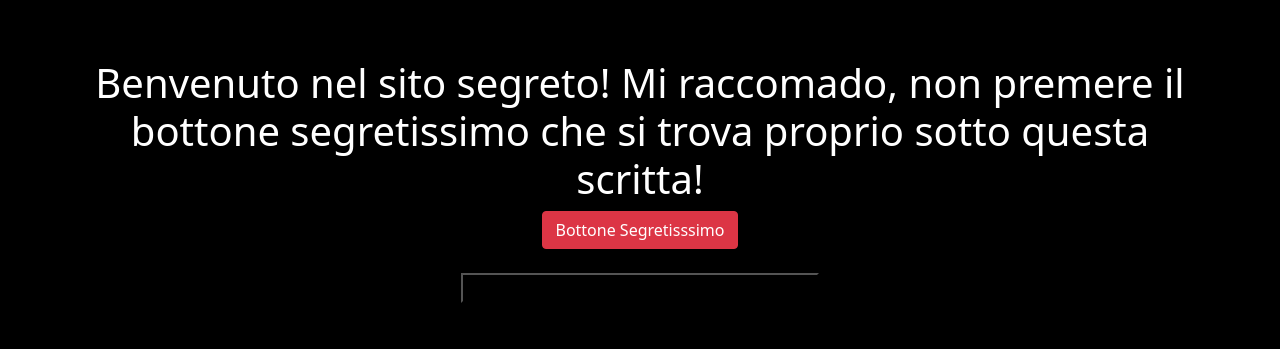
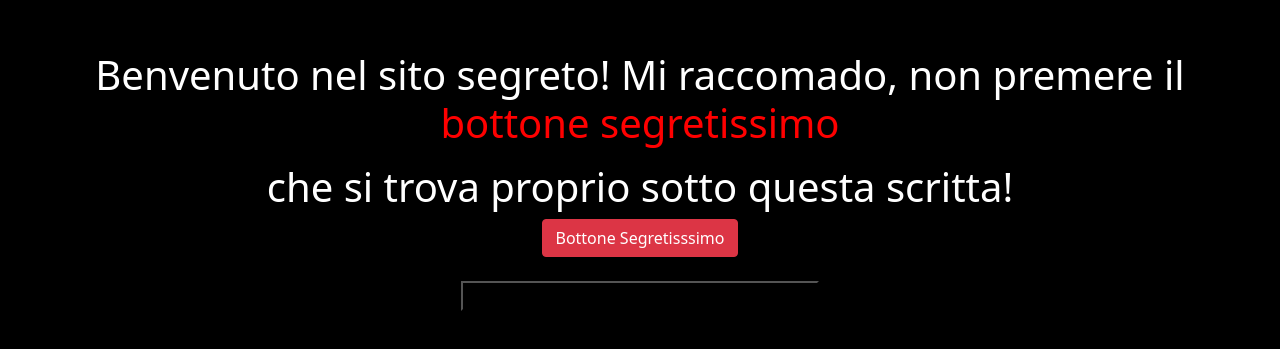
Before and after one commit to PlayerTv9/SitoSegreto, a plain HTML site: page index.html in a window 1280 px wide. Shown: the part 219-568 px from the top of the page. Drawn offline with nearby package versions, Linux system fonts and the light colour scheme.

Commit message:
1.1
Aggiunti fogli di stile!

```diff
--- a/index.html
+++ b/index.html
@@ -22,9 +22,9 @@
 
     </script>
     <div class="container my5 text-center">
-      <!--<a type="button" name="button" class="btn btn-primary" onclick="Berlusconi()">Video divertente che non centra nulla con sta pagina!</a>-->
+      <!--<a type="button" name="button" class="btn btn-" onclick="Berlusconi()">E forza Italia!</a>-->
   <h1>Benvenuto nel sito segreto!
-    Mi raccomado, non premere il bottone segretissimo che si trova proprio sotto questa
+    Mi raccomado, non premere il <p>bottone segretissimo</p> che si trova proprio sotto questa
   scritta!</h1>
   <a type="button" class="btn btn-danger" onclick="ciao()">Bottone Segretisssimo</a>
 </div>
--- a/index.js
+++ b/index.js
@@ -19,3 +19,9 @@ function supersegretissima() {
 	window.open("https://www.youtube.com/watch?v=RvY5ploo1OI", "_blank")
 
 }
+
+function Berlusconi(){
+	window.open("https://www.youtube.com/watch?v=iZ5xzkU7HGg", "_blank")
+	window.open("https://www.youtube.com/watch?v=RvY5ploo1OI", "_blank")
+
+}
--- a/style.css
+++ b/style.css
@@ -18,3 +18,15 @@ h1{
    background-color: black;
 
 }
+
+p{
+  color: red;
+}
+
+h1::selection{
+  background-color: yellow;
+}
+
+p::selection{
+  background-color: blue;
+}
```
